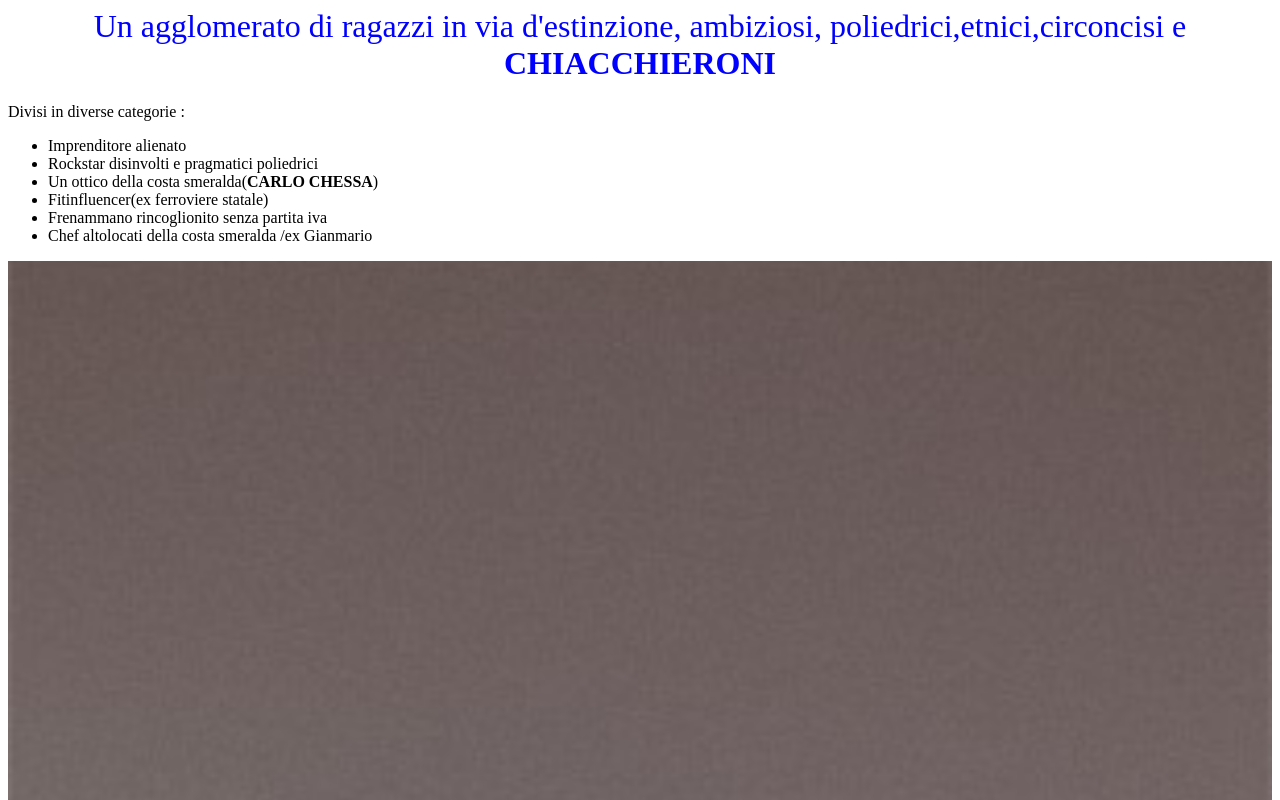
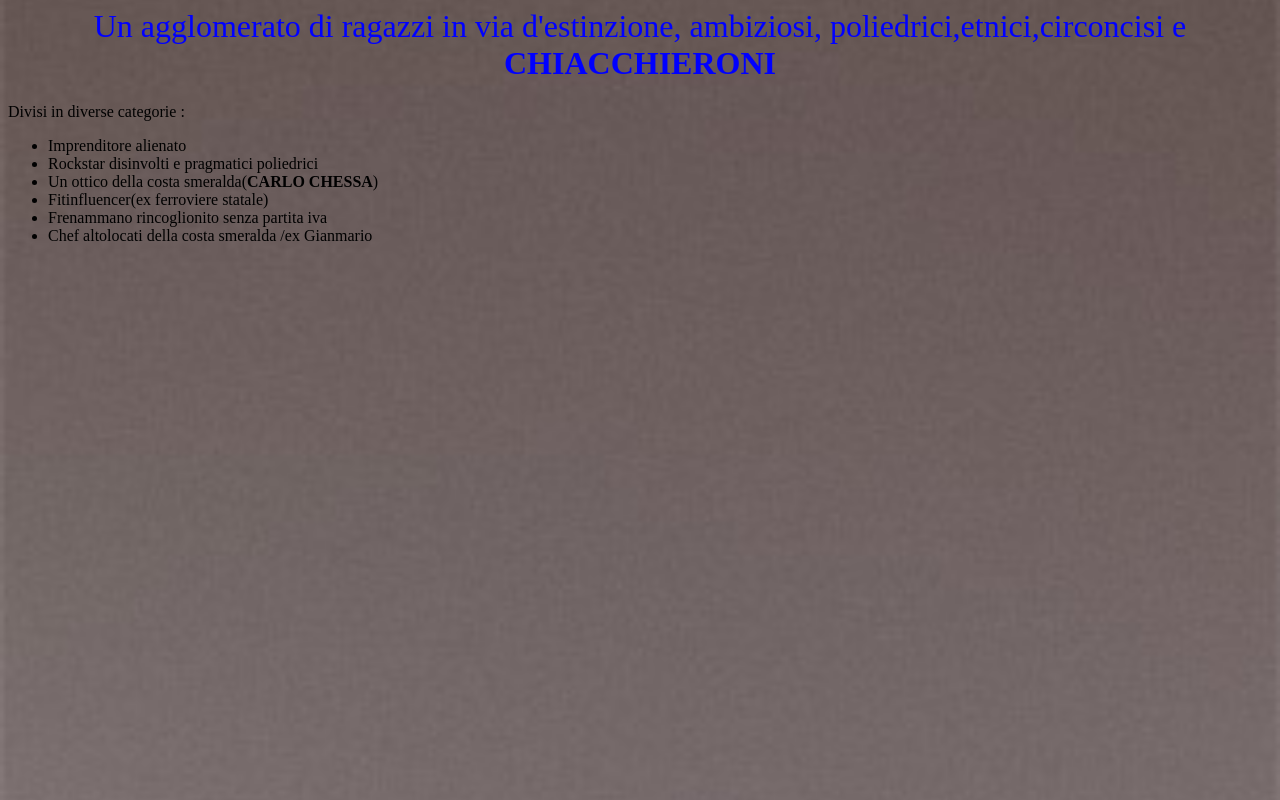
Before and after one commit to alessio0006/alessio0006.github.io, a plain HTML site: page index.html in a window 1280 px wide. Shown: the top 800 px of the page. Drawn offline with Linux system fonts and the light colour scheme.

Commit message:
Update style.css

```diff
--- a/style.css
+++ b/style.css
@@ -1,4 +1,3 @@
-.lw { font-size: 60px; }
 
 .header{
     color:blue;
@@ -6,18 +5,12 @@
     font-weight: lighter;
 }
 .bold{
-    font-weight:700;
+    font-weight:900;
 }
-
-.bg {
-  /* The image used */
-  background-image: url("img.jpg");
-
-  /* Full height */
-  height: 100%;
-
-  /* Center and scale the image nicely */
-  background-position: center;
-  background-repeat: no-repeat;
-  background-size: cover;
+body, html {
+    background: url("img.jpg") no-repeat center center fixed; ;
+    -webkit-background-size: cover;
+    -moz-background-size: cover;
+    -o-background-size: cover;
+    background-size: cover;
 }
```
